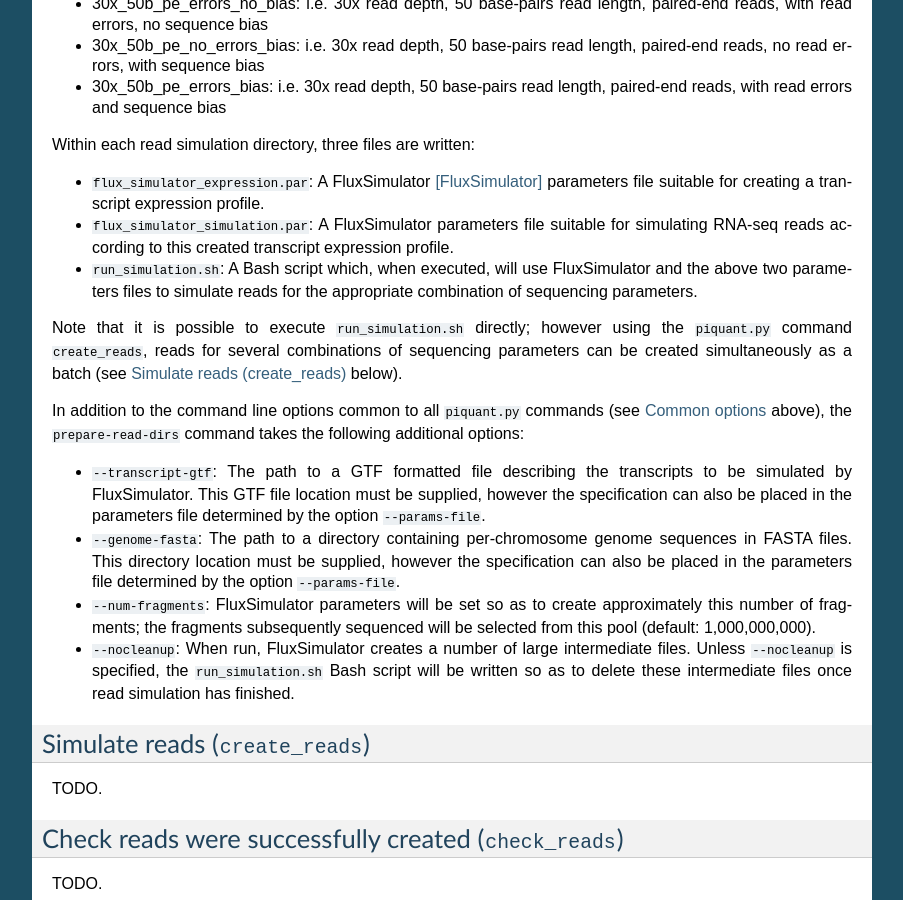
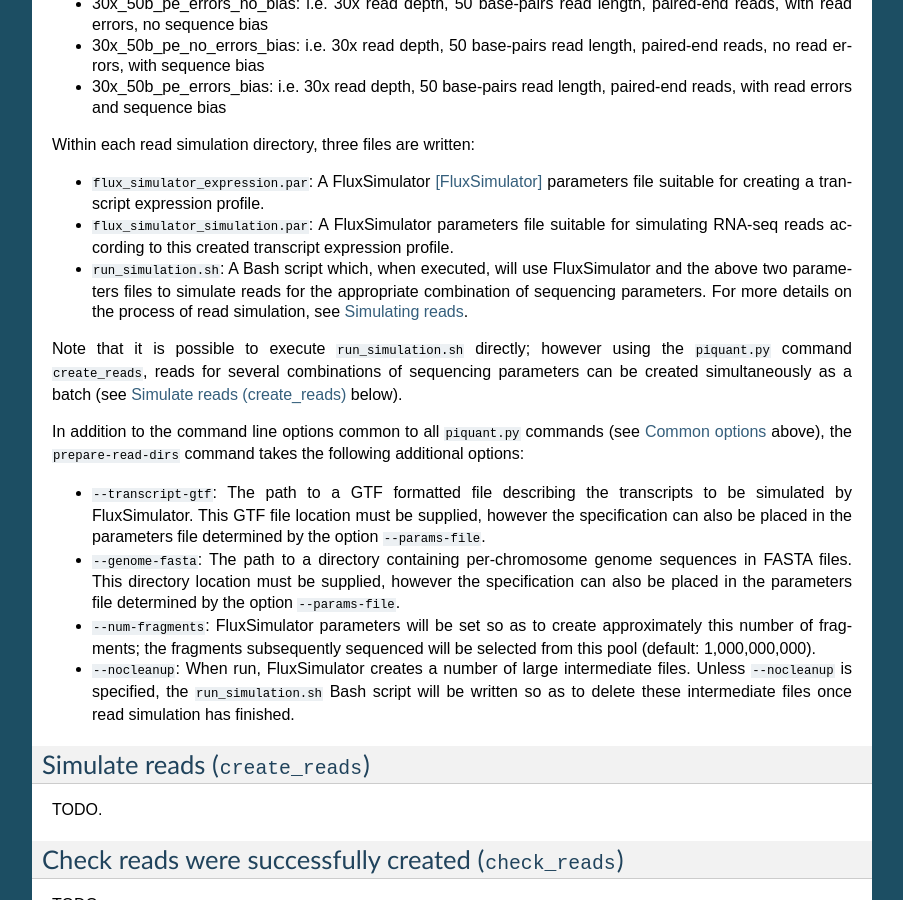
Before and after one commit to lweasel/piquant, a Sphinx documentation site: the page built from docs/commands.rst, in a window 1280 px wide and 900 px high, scrolled down 1876 px. Shown: the whole window, without its empty margins (198-1101 px from the left). Built offline with Sphinx 7.4.7, drawn with Linux system fonts in a browser that asks for light colours.

Commit message:
Try linking to simulation document.

```diff
--- a/docs/commands.rst
+++ b/docs/commands.rst
@@ -78,7 +78,7 @@ Within each read simulation directory, three files are written:
 
 * ``flux_simulator_expression.par``: A FluxSimulator [FluxSimulator]_ parameters file suitable for creating a transcript expression profile.
 * ``flux_simulator_simulation.par``: A FluxSimulator parameters file suitable for simulating RNA-seq reads according to this created transcript expression profile.
-* ``run_simulation.sh``: A Bash script which, when executed, will use FluxSimulator and the above two parameters files to simulate reads for the appropriate combination of sequencing parameters.
+* ``run_simulation.sh``: A Bash script which, when executed, will use FluxSimulator and the above two parameters files to simulate reads for the appropriate combination of sequencing parameters. For more details on the process of read simulation, see :doc:`simulation`.
 
 Note that it is possible to execute ``run_simulation.sh`` directly; however using the ``piquant.py`` command ``create_reads``, reads for several combinations of sequencing parameters can be created simultaneously as a batch (see :ref:`simulate-reads` below).
 
```
